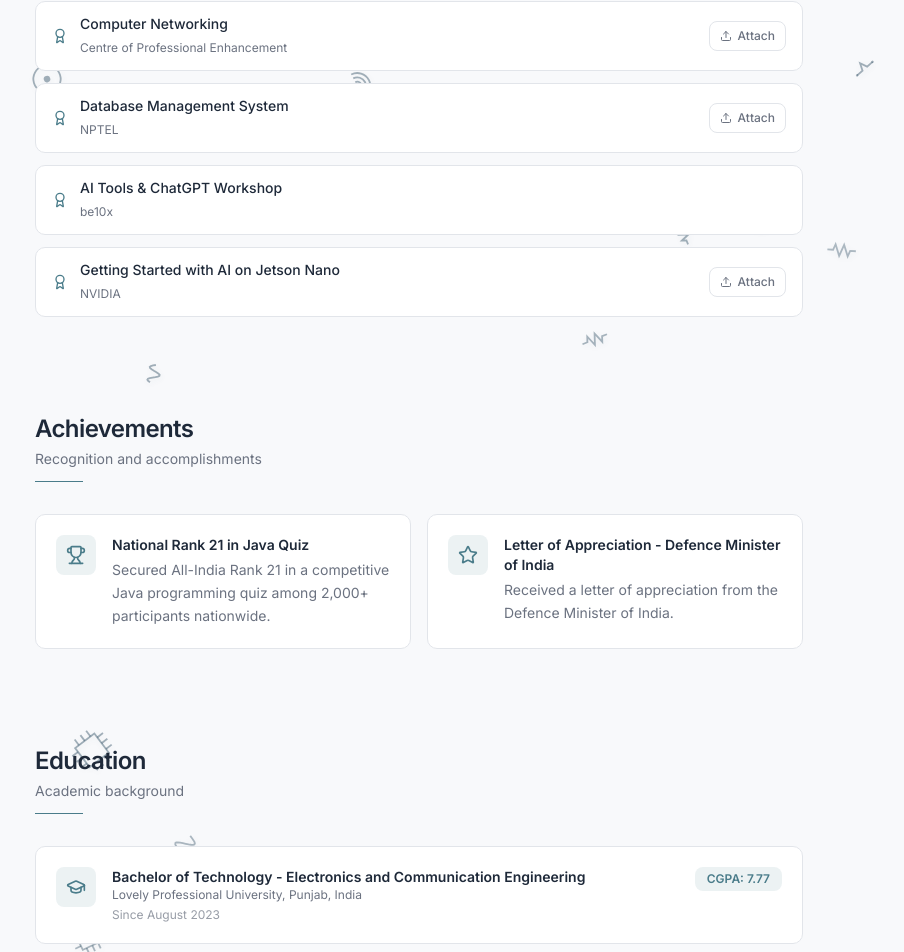
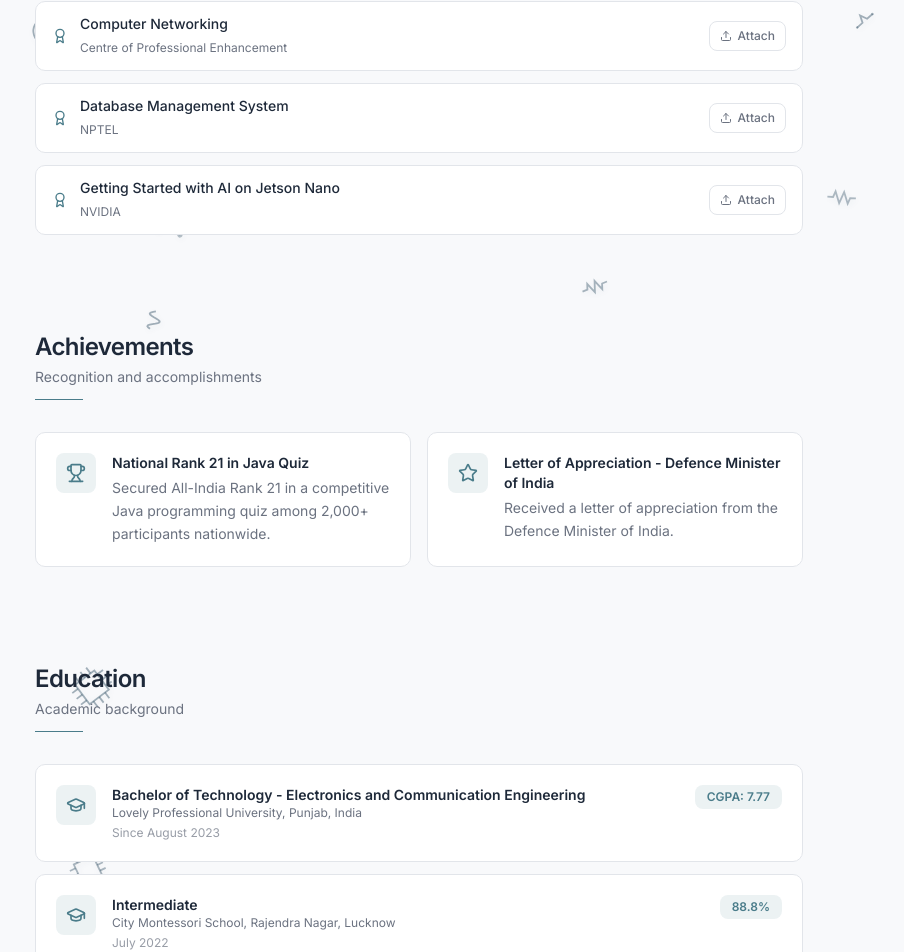
Before and after one commit to saksh1511/v0-embedded-engineer-portfolio, a Next.js app: page / in a window 1280 px wide. Shown: the part 2541-3493 px from the top of the page, without its empty margins (221-1125 px from the left). Built offline with nearby package versions, Linux system fonts and the light colour scheme.

Commit message:
fix: remove "AI Tools & ChatGPT Workshop" certification
Delete entire certification entry from the list.

```diff
--- a/components/portfolio/certifications-section.tsx
+++ b/components/portfolio/certifications-section.tsx
@@ -15,7 +15,6 @@ const certifications: Certification[] = [
   { name: "Microcontroller Embedded C Programming", issuer: "Udemy", allowUpload: true },
   { name: "Computer Networking", issuer: "Centre of Professional Enhancement", allowUpload: true },
   { name: "Database Management System", issuer: "NPTEL", allowUpload: true },
-  { name: "AI Tools & ChatGPT Workshop", issuer: "be10x" },
   { name: "Getting Started with AI on Jetson Nano", issuer: "NVIDIA", allowUpload: true },
 ]
 
```
